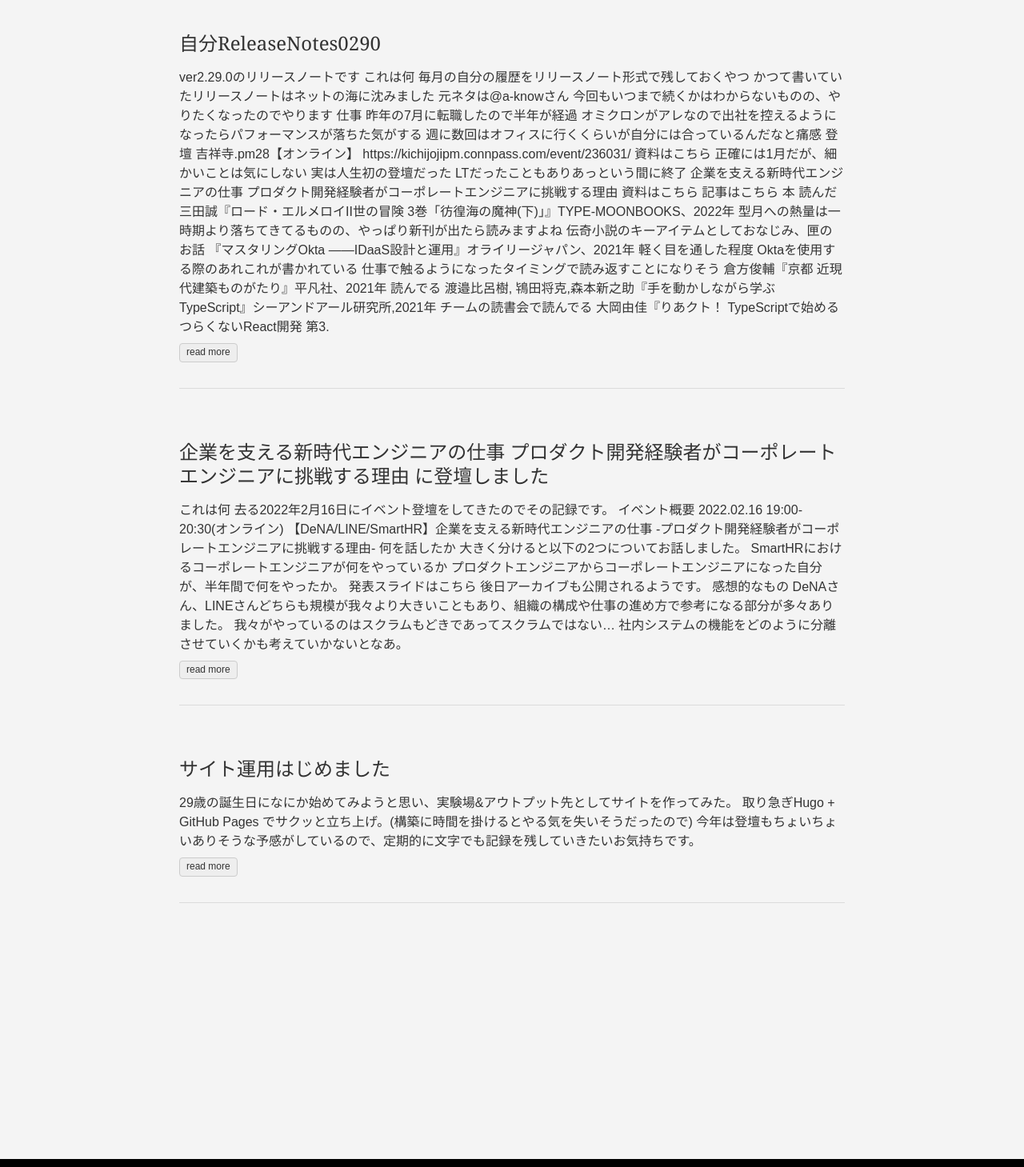
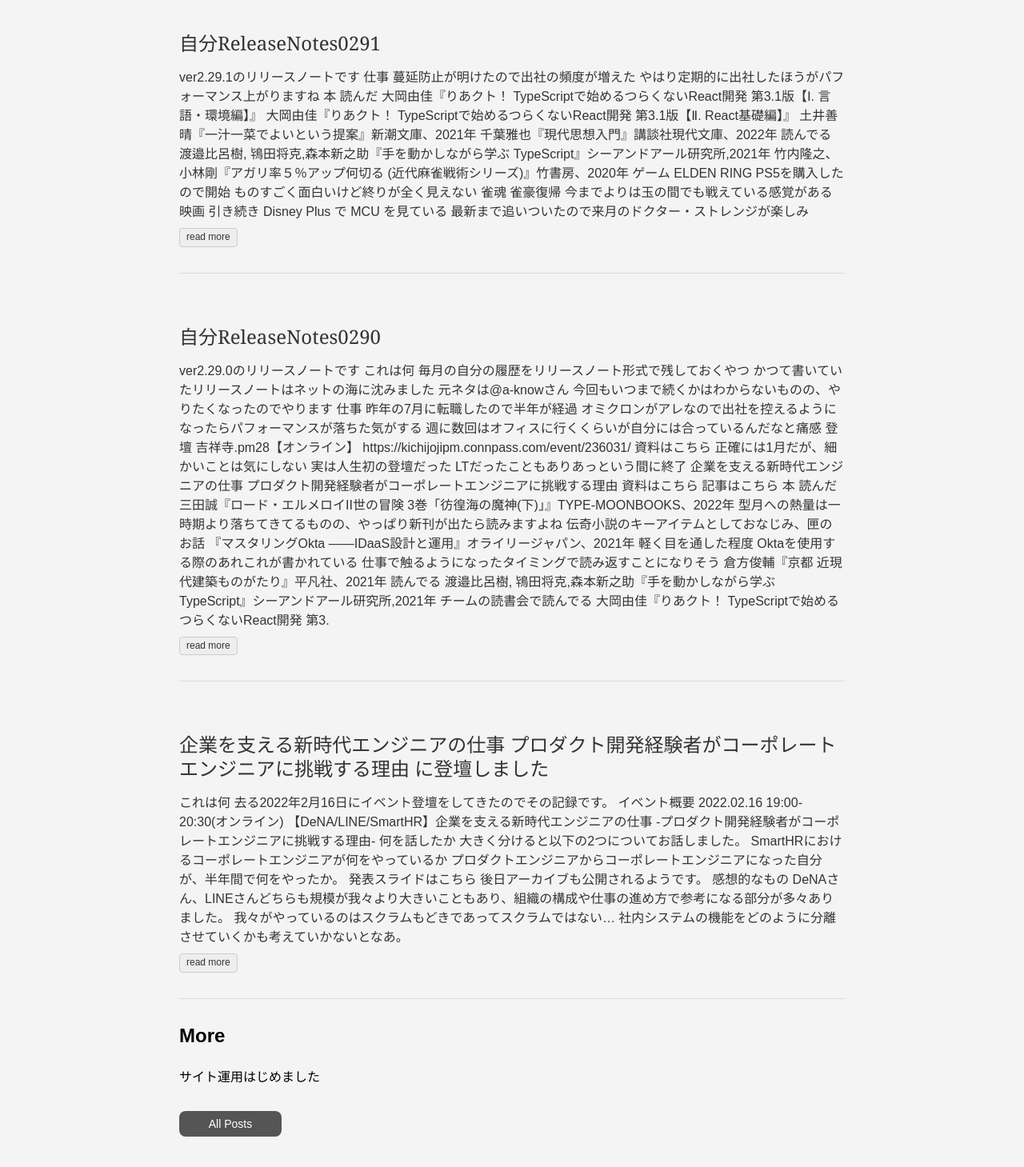
Before and after one commit to coyotekojote/coyotekojote.github.io, a plain HTML site: page docs/index.html in a window 1280 px wide. Shown: the part 551-2010 px from the top of the page at 80% size. Drawn offline with Linux system fonts and the light colour scheme.

Commit message:
push releasenotes

```diff
--- a/docs/index.html
+++ b/docs/index.html
@@ -149,6 +149,35 @@
 
       <div class="blah w-100">
         <h1 class="f3 fw1 athelas mt0 lh-title">
+          <a href="/posts/%E8%87%AA%E5%88%86releasenotes0291/" class="color-inherit dim link">
+            自分ReleaseNotes0291
+            </a>
+        </h1>
+        <div class="f6 f5-l lh-copy nested-copy-line-height nested-links">
+          ver2.29.1のリリースノートです
+仕事  蔓延防止が明けたので出社の頻度が増えた  やはり定期的に出社したほうがパフォーマンス上がりますね    本 読んだ  大岡由佳『りあクト！ TypeScriptで始めるつらくないReact開発 第3.1版【Ⅰ. 言語・環境編】』 大岡由佳『りあクト！ TypeScriptで始めるつらくないReact開発 第3.1版【Ⅱ. React基礎編】』 土井善晴『一汁一菜でよいという提案』新潮文庫、2021年 千葉雅也『現代思想入門』講談社現代文庫、2022年  読んでる   渡邉比呂樹, 鴇田将克,森本新之助『手を動かしながら学ぶ TypeScript』シーアンドアール研究所,2021年
+  竹内隆之、小林剛『アガリ率５％アップ何切る (近代麻雀戦術シリーズ)』竹書房、2020年
+  ゲーム   ELDEN RING
+ PS5を購入したので開始 ものすごく面白いけど終りが全く見えない    雀魂
+ 雀豪復帰 今までよりは玉の間でも戦えている感覚がある    映画  引き続き Disney Plus で MCU を見ている  最新まで追いついたので来月のドクター・ストレンジが楽しみ
+        </div>
+          <a href="/posts/%E8%87%AA%E5%88%86releasenotes0291/" class="ba b--moon-gray bg-light-gray br2 color-inherit dib f7 hover-bg-moon-gray link mt2 ph2 pv1">read more</a>
+
+      </div>
+    </div>
+  </div>
+</article>
+
+          </div>
+
+          <div class="relative w-100 mb4">
+
+<article class="bb b--black-10">
+  <div class="db pv4 ph3 ph0-l no-underline dark-gray">
+    <div class="flex flex-column flex-row-ns">
+
+      <div class="blah w-100">
+        <h1 class="f3 fw1 athelas mt0 lh-title">
           <a href="/posts/%E8%87%AA%E5%88%86releasenotes0290/" class="color-inherit dim link">
             自分ReleaseNotes0290
             </a>
@@ -204,34 +233,25 @@
 
           </div>
 
-          <div class="relative w-100 mb4">
+      </section>
 
-<article class="bb b--black-10">
-  <div class="db pv4 ph3 ph0-l no-underline dark-gray">
-    <div class="flex flex-column flex-row-ns">
 
-      <div class="blah w-100">
-        <h1 class="f3 fw1 athelas mt0 lh-title">
-          <a href="/posts/%E3%82%B5%E3%82%A4%E3%83%88%E9%81%8B%E7%94%A8%E3%81%AF%E3%81%98%E3%82%81%E3%81%BE%E3%81%97%E3%81%9F/" class="color-inherit dim link">
+      <section class="w-100">
+        <h1 class="f3">More</h1>
+
+
+          <h2 class="f5 fw4 mb4 dib mr3">
+            <a href="/posts/%E3%82%B5%E3%82%A4%E3%83%88%E9%81%8B%E7%94%A8%E3%81%AF%E3%81%98%E3%82%81%E3%81%BE%E3%81%97%E3%81%9F/" class="link black dim">
               サイト運用はじめました
             </a>
-        </h1>
-        <div class="f6 f5-l lh-copy nested-copy-line-height nested-links">
-          29歳の誕生日になにか始めてみようと思い、実験場&amp;アウトプット先としてサイトを作ってみた。
-取り急ぎHugo + GitHub Pages でサクッと立ち上げ。(構築に時間を掛けるとやる気を失いそうだったので)
-今年は登壇もちょいちょいありそうな予感がしているので、定期的に文字でも記録を残していきたいお気持ちです。
-        </div>
-          <a href="/posts/%E3%82%B5%E3%82%A4%E3%83%88%E9%81%8B%E7%94%A8%E3%81%AF%E3%81%98%E3%82%81%E3%81%BE%E3%81%97%E3%81%9F/" class="ba b--moon-gray bg-light-gray br2 color-inherit dib f7 hover-bg-moon-gray link mt2 ph2 pv1">read more</a>
+          </h2>
 
-      </div>
-    </div>
-  </div>
-</article>
 
-          </div>
+
+
+          <a href="/posts/" class="link db f6 pa2 br3 bg-mid-gray white dim w4 tc">All Posts</a>
 
         </section>
-
 
 
       </div>
```
Also changed, not shown: docs/index.xml (+15 -1 lines), docs/posts/index.html (+22 -0 lines), docs/posts/index.xml (+15 -1 lines), docs/sitemap.xml (+5 -2 lines). Lines whose indentation alone changed are shown as unchanged.
